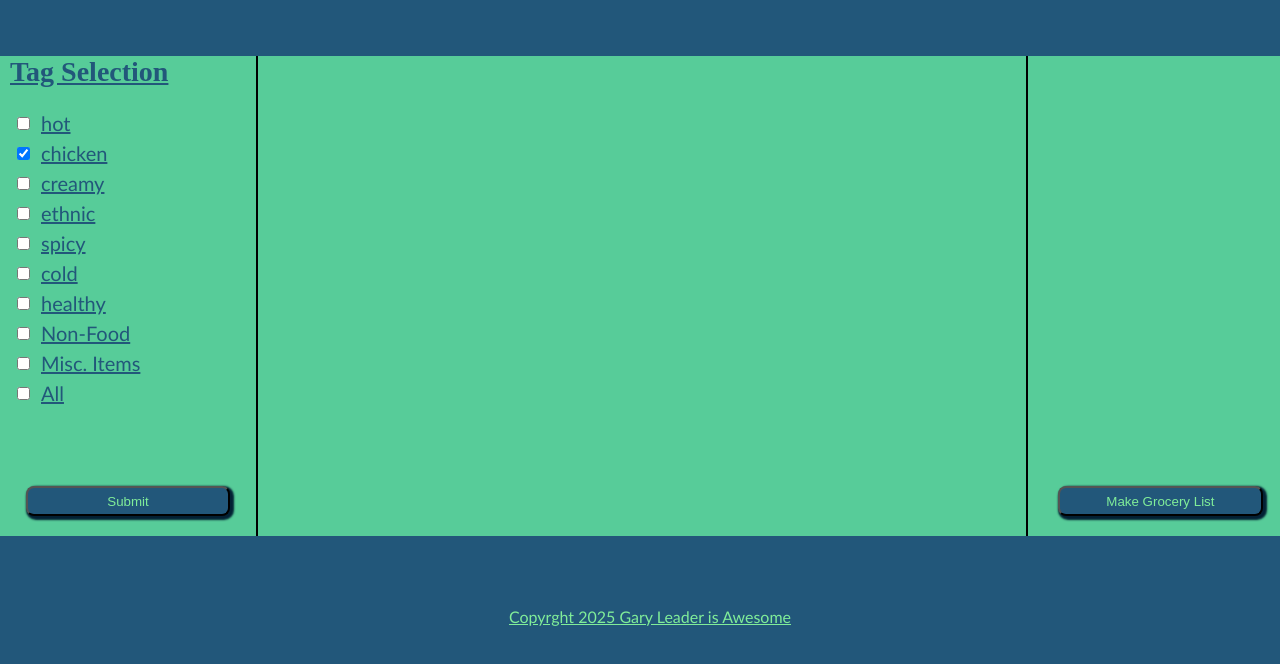
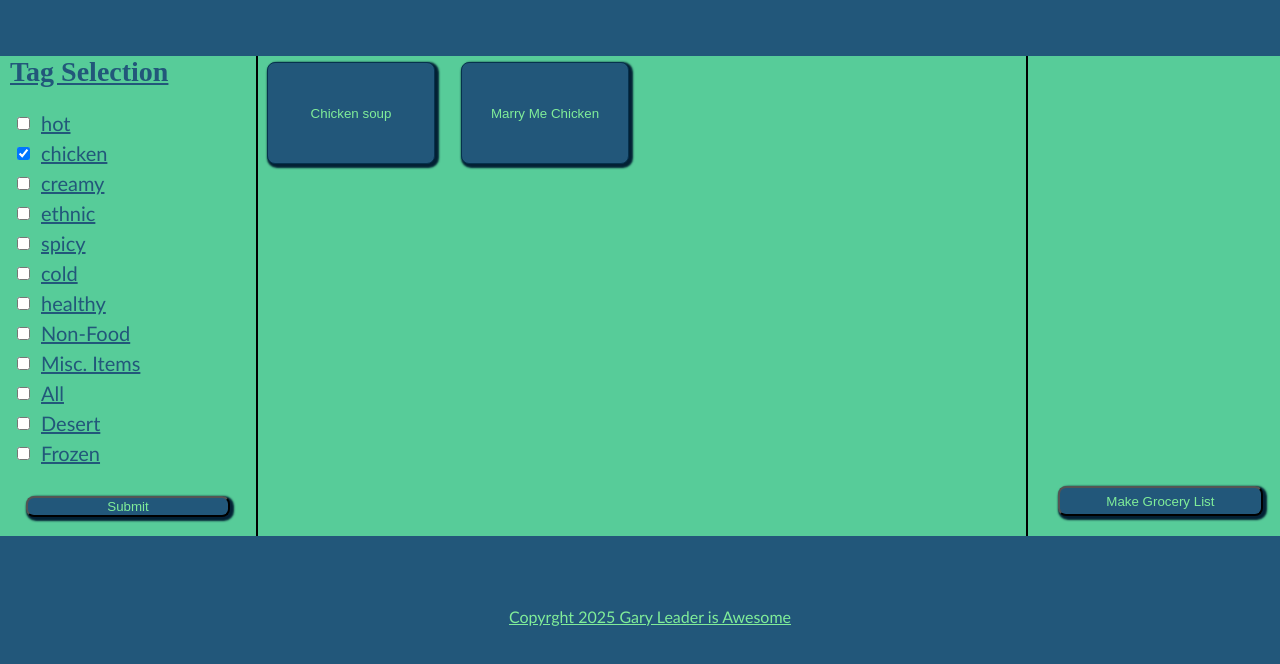
Before and after one commit to leadgfl13/grocerylist, a website built with webpack: page src/index.html in a window 1280 px wide. Both pictures are taken after a click on the checkbox 23 px from the left and 257 px from the top of the page. Shown: the part 104-768 px from the top of the page. Built offline with nearby package versions, Linux system fonts and the light colour scheme.

Commit message:
Make it so that if there is no match the checked values are reset

```diff
--- a/src/index.html
+++ b/src/index.html
@@ -55,6 +55,14 @@
 								<input type="checkbox" id="all" value="all" />
 								<label for="all">All</label>
 							</div>
+							<div id="selectionbox">
+								<input type="checkbox" id="desert" value="desert" />
+								<label for="desert">Desert</label>
+							</div>
+							<div id="selectionbox">
+								<input type="checkbox" id="frozen" value="frozen" />
+								<label for="frozen">Frozen</label>
+							</div>
 						</div>
 					</form>
 
--- a/src/index.js
+++ b/src/index.js
@@ -6,7 +6,7 @@ let possiblemeals = [];
 let selectedmeals = [];
 let finallist = [];
 let list_of_meals = document.getElementById("meal_list");
-
+let checkboxes = document.querySelectorAll('input[type="checkbox"]');
 // global variables
 let middle = document.getElementById("middle");
 let createlist = document.getElementById("create_list");
@@ -51,6 +51,14 @@ function crossCheck(taglist) {
 		}
 	}
 	if (possiblemeals.length === 0) {
+		let taglist = [];
+		const checkboxes = document.querySelectorAll(
+			'input[type="checkbox"]:checked'
+		);
+		for (let i = 0; i < checkboxes.length; i++) {
+			checkboxes[i].checked = false;
+		}
+
 		alert("No matches found.  Try a different selection");
 	}
 }
@@ -168,6 +176,26 @@ function makeGrid(rows, cols) {
 }
 
 //~~~~~~~~~~~~~~~~~~~~~~~~~~~~~~~~~~~~~~~ACTUAL EXECUTING CODE~~~~~~~~~~~~~~~~~~~~~~~~~~~~~~~~~~~~~~~~~~~~~~~~~~~~~~~~~~~~~~~~~~~~~~~~~
+
+//runs the function when a tag is clicked instead of the submit button
+for (let i = 0; i < checkboxes.length; i++) {
+	checkboxes[i].addEventListener("click", () => {
+		crossCheck(getTags());
+		possiblemeals.sort((a, b) => {
+			if (a.name < b.name) {
+				return -1;
+			} else if (a.name > b.name) {
+				return 1;
+			} else {
+				return 0;
+			}
+		}); //alphabetizes the array
+
+		for (let i = 0; i < possiblemeals.length; i++) {
+			makeElement("button", "possiblemeal", middle, possiblemeals[i].name);
+		}
+	});
+}
 submitbutton.addEventListener("click", () => {
 	crossCheck(getTags());
 	possiblemeals.sort((a, b) => {
@@ -178,7 +206,7 @@ submitbutton.addEventListener("click", () => {
 		} else {
 			return 0;
 		}
-	}); //alphabetizes the array?
+	}); //alphabetizes the array
 
 	for (let i = 0; i < possiblemeals.length; i++) {
 		makeElement("button", "possiblemeal", middle, possiblemeals[i].name);
--- a/src/meals.js
+++ b/src/meals.js
@@ -30,39 +30,44 @@ const wontonwrappers = new Ingredients("Wonton wrappers", "produce");
 const cabbage = new Ingredients("Cabbage", "produce");
 const salmon = new Ingredients("Salmon", "meat");
 const papertowels = new Ingredients("Paper Towels", "nonfood");
+const icecream = new Ingredients("Ice Cream", "frozen");
+const popsicles = new Ingredients("Popsicles", "frozen");
 
-let paperTowels = new Meal("paper towels", ["nonfood"], [papertowels]);
+let paperTowels = new Meal("paper towels", ["nonfood", "all"], [papertowels]);
+let iceCream = new Meal("Ice Cream", ["frozen", "all"], [icecream]);
+let Popsicles = new Meal("Popsicles", ["frozen", "all"], [popsicles]);
+
 let Salmon = new Meal(
 	"Salmon",
-	["fish", "seafood", ",meat", "healthy"],
+	["fish", "seafood", ",meat", "healthy", "all"],
 	[salmon]
 );
 
 let potstickers = new Meal(
 	"Potstickers",
-	["hot", "crispy", "savory", "ethnic"],
+	["hot", "crispy", "savory", "ethnic", "all"],
 	[groundmeat, wontonwrappers, cabbage, carrots, garlic]
 );
 let chicken_soup = new Meal(
 	"Chicken soup",
-	["dinner", "soup", "hot", "chicken"],
+	["dinner", "soup", "hot", "chicken", "all"],
 	[chickenstock, onion, cream, carrots, celery, chicken]
 );
 
 let venison_chili = new Meal(
 	"Venison Chili",
-	["venison", "chili", "hot"],
+	["venison", "chili", "hot", "all"],
 
 	[venison, onion, garlic, chickenstock, chili_beans, diced_tomatoes]
 );
 let marrymechicken = new Meal(
 	"Marry Me Chicken",
-	["chicken", "creamy", "hot"],
+	["chicken", "creamy", "hot", "all"],
 	[chicken, cream, garlic, chickenstock, chili_beans, diced_tomatoes]
 );
 let pasta_fagiole = new Meal(
 	"Pasta_fagiole",
-	["italian", "soup", "hot"],
+	["italian", "soup", "hot", "all"],
 
 	[bacon, onion, garlic, chickenstock, cannelini_beans, tomato_paste]
 );
@@ -74,4 +79,6 @@ const meallist = [
 	potstickers,
 	Salmon,
 	paperTowels,
+	iceCream,
+	Popsicles,
 ];
--- a/src/style.css
+++ b/src/style.css
@@ -72,6 +72,7 @@ button:hover {
 #middle {
 	overflow-y: auto;
 	flex-shrink: 0;
+	flex-grow: 0;
 	flex-basis: 60%;
 	background-color: #57cc99;
 	display: grid;
```
Also changed, not shown: dist/bundle.js, dist/index.html.
